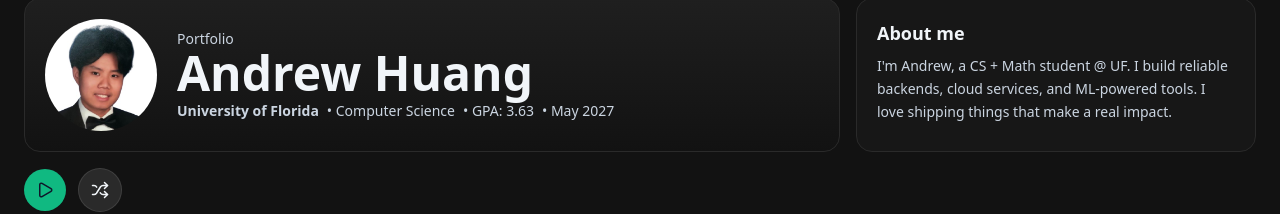
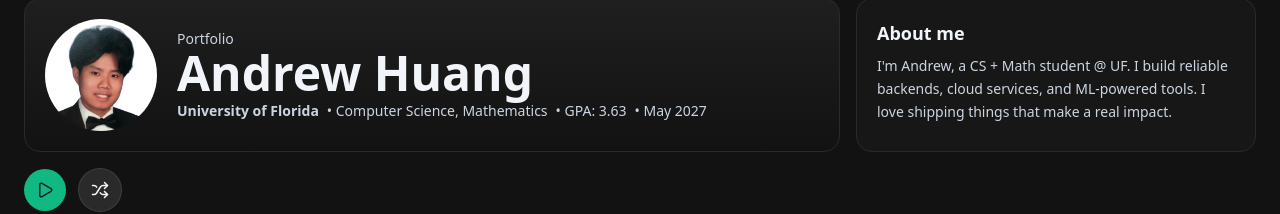
Before and after one commit to andrewexe/my-portfolio, a React (Vite) app: page / in a window 1280 px wide. Shown: the part 89-303 px from the top of the page. Built offline with nearby package versions, Linux system fonts and the light colour scheme.

Commit message:
Update about

```diff
--- a/src/App.jsx
+++ b/src/App.jsx
@@ -20,7 +20,7 @@ const META = {
     avatar: "/headshot.jpeg",
     title: "Portfolio",
     school: "University of Florida",
-    major: "Computer Science",
+    major: "Computer Science, Mathematics",
     gpa: "3.63",
     years: "May 2027",
     location: "Gainesville, FL",
```
